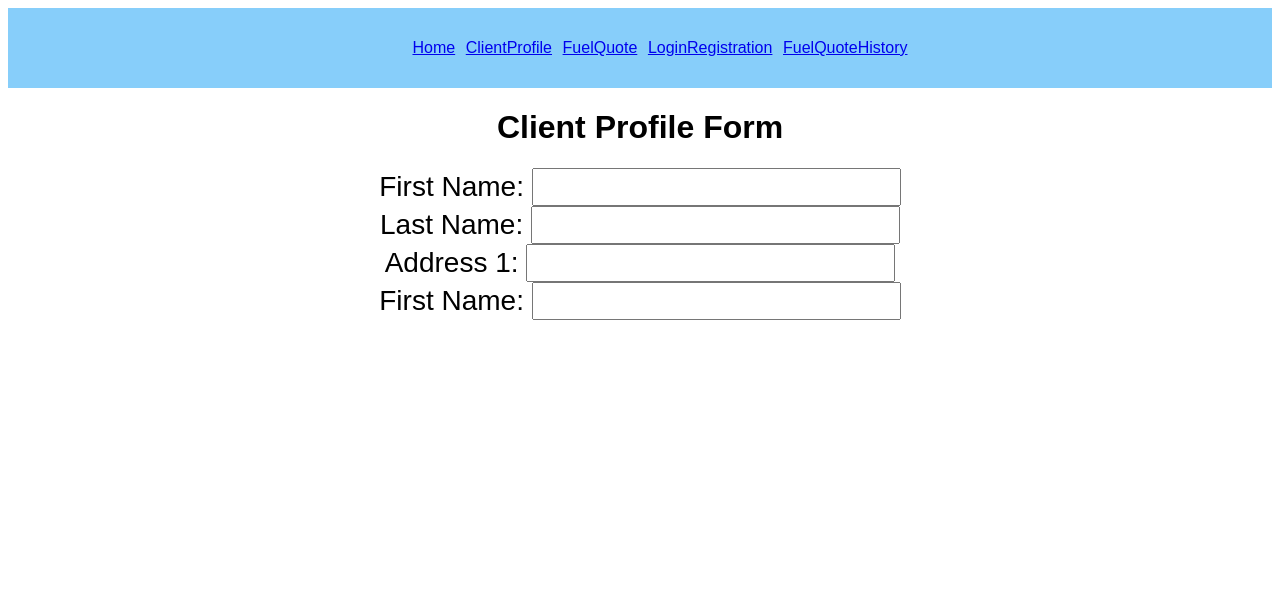
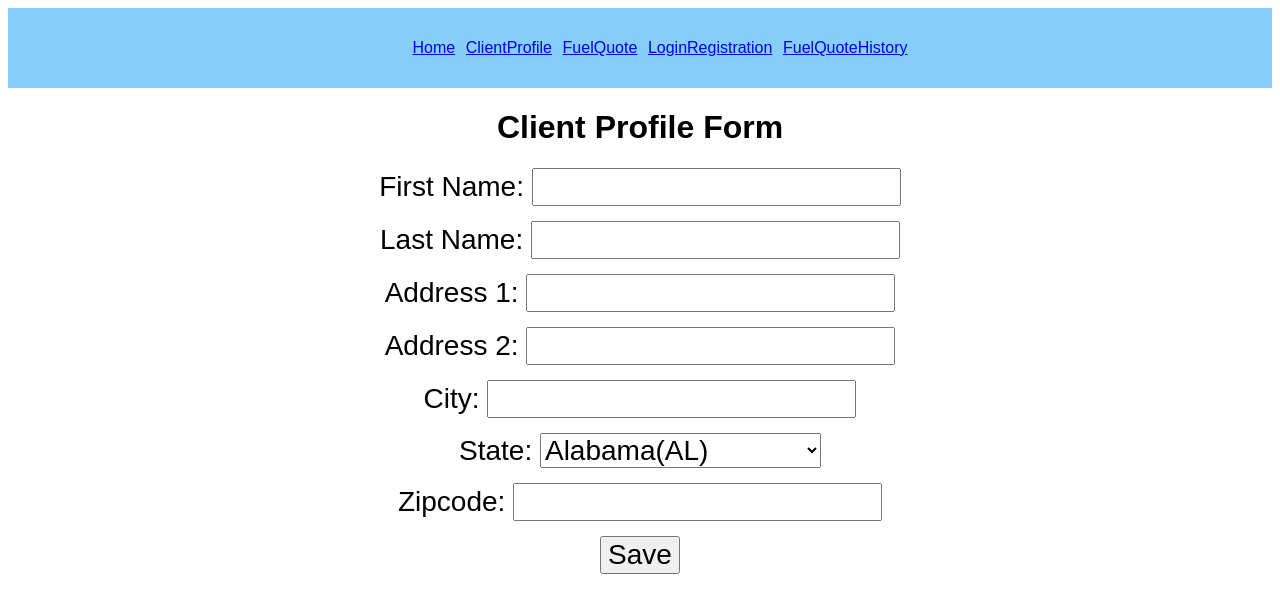
Before and after one commit to FranklinTrinh7624/COSC4353HW, a React (Create React App) app: page /clientprofile in a window 1280 px wide. Shown: the top 612 px of the page. Built offline with nearby package versions, Linux system fonts and the light colour scheme; what react-native would draw is missing.

Commit message:
Updated Files

```diff
--- a/package.json
+++ b/package.json
@@ -8,6 +8,7 @@
     "react": "17.0.2",
     "react-datepicker": "4.6.0",
     "react-dom": "17.0.2",
+    "react-dropdown-select": "4.8.3",
     "react-native-web": "0.17.5",
     "react-router-dom": "6.2.1",
     "react-scripts": "4.0.0"
--- a/src/ClientProfile.js
+++ b/src/ClientProfile.js
@@ -1,4 +1,5 @@
 import React from "react";
+import Select from "react-dropdown-select";
 
 const validateForm = (errors) => {
   let valid = true;
@@ -95,7 +96,7 @@ class Profile extends React.Component {
                 onChange={this.handleChange}
                 noValidate
               />
-              {errors.firstName.length > 50 && (
+              {errors.firstName.length > 0 && (
                 <span className="errMsg"> {errors.firstName} </span>
               )}
             </div>
@@ -119,21 +120,106 @@ class Profile extends React.Component {
                 onChange={this.handleChange}
                 noValidate
               />
-              {errors.firstAddress.length > 50 && (
+              {errors.firstAddress.length > 100 && (
                 <span className="errMsg"> {errors.firstAddress} </span>
               )}
             </div>
-            <div className="firstName">
-              <label>First Name: </label>
+            <div className="secondAddress">
+              <label>Address 2: </label>
               <input
                 type="text"
-                name="fName"
+                name="address2"
                 onChange={this.handleChange}
                 noValidate
               />
-              {errors.firstName.length > 50 && (
-                <span className="errMsg"> {errors.firstName} </span>
+              {errors.secondAddress.length > 100 && (
+                <span className="errMsg"> {errors.secondAddress} </span>
               )}
+            </div>
+            <div className="city">
+              <label>City: </label>
+              <input
+                type="text"
+                name="city"
+                onChange={this.handleChange}
+                noValidate
+              />
+              {errors.city.length > 100 && (
+                <span className="errMsg"> {errors.city} </span>
+              )}
+            </div>
+            <div className="State">
+              <label>State: </label>
+              <select name="state">
+                <option value="Alabama"> Alabama(AL)</option>
+                <option value="Alaska"> Alaska(AK) </option>
+                <option value="Arizona"> Arizona(AZ)</option>
+                <option value="Arkansas"> Arkansas(AR)</option>
+                <option value="California"> California(CA)</option>
+                <option value="Colorado"> Colorado(CO)</option>
+                <option value="Connecticut"> Connecticut(CT)</option>
+                <option value="Delaware"> Delaware(DE)</option>
+                <option value="Florida"> Florida(FL)</option>
+                <option value="Georgia"> Georgia(GA)</option>
+                <option value="Hawaii"> Hawaii(HI)</option>
+                <option value="Idaho"> Idaho(ID)</option>
+                <option value="Illinois"> Illinois(IL)</option>
+                <option value="Indiana"> Indiana(IN)</option>
+                <option value="Iowa"> Iowa(IA)</option>
+                <option value="Kansas"> Kansas(KS)</option>
+                <option value="Kentuckey"> Kentuckey(KY)</option>
+                <option value="Louisiana"> Louisiana(LA)</option>
+                <option value="Maine"> Maine(ME)</option>
+                <option value="Maryland"> Maryland(MD)</option>
+                <option value="Massachusetts"> Massachusetts(MA)</option>
+                <option value="Michigan"> Michigan(MI)</option>
+                <option value="Minnesota"> Minnesota(MN)</option>
+                <option value="Mississippi"> Mississippi(MS)</option>
+                <option value="Missouri"> Missouri(MO)</option>
+                <option value="Montana"> Montana(MT)</option>
+                <option value="Nebraska"> Nebraska(NE)</option>
+                <option value="Nevada"> Nevada(NV)</option>
+                <option value="New Hampshire"> New Hampshire(NH)</option>
+                <option value="New Jersey"> New Jersey(NJ)</option>
+                <option value="New Mexico"> New Mexico(NM)</option>
+                <option value="New York"> New York(NY)</option>
+                <option value="North Carolina"> North Carolina(NC)</option>
+                <option value="North Dakota"> North Dakota(ND)</option>
+                <option value="Ohio"> Ohio(OH)</option>
+                <option value="Oklahoma"> Oklahoma(OK)</option>
+                <option value="Oregon"> Oregon(OR)</option>
+                <option value="Pennsylvania"> Pennsylvania(PA)</option>
+                <option value="Rhode Island"> Rhode Island(RI)</option>
+                <option value="South Carolina"> South Carolina(SC)</option>
+                <option value="South Dakota"> South Dakota(SD)</option>
+                <option value="Tennessee"> Tennessee(TN)</option>
+                <option value="Texas"> Texas(TX)</option>
+                <option value="Utah"> Utah(UT)</option>
+                <option value="Vermont"> Vermont(VT)</option>
+                <option value="Virginia"> Virginia(VA)</option>
+                <option value="Washington"> Washington(WA)</option>
+                <option value="West Virginia"> West Virginia(WV)</option>
+                <option value="Wisconsin"> Wisconsin(WI)</option>
+                <option value="Wyoming"> Wyoming(WY)</option>
+              </select>
+              {errors.state.length > 0 && (
+                <span className="errMsg"> {errors.state} </span>
+              )}
+            </div>
+            <div className="zipcode">
+              <label>Zipcode: </label>
+              <input
+                type="text"
+                name="zipcode"
+                onChange={this.handleChange}
+                noValidate
+              />
+              {errors.zipcode.length > 5 && (
+                <span className="errMsg"> {errors.zipcode} </span>
+              )}
+            </div>
+            <div className="savebtn">
+              <button>Save</button>
             </div>
           </form>
         </div>
--- a/src/styles.css
+++ b/src/styles.css
@@ -85,3 +85,25 @@ form td:last-child {
 form * {
   font-size: 28px;
 }
+
+.firstName {
+  margin: 15px;
+}
+.lastName {
+  margin: 15px;
+}
+.firstAddress {
+  margin: 15px;
+}
+.secondAddress {
+  margin: 15px;
+}
+.city {
+  margin: 15px;
+}
+.State {
+  margin: 15px;
+}
+.zipcode {
+  margin: 15px;
+}
```
